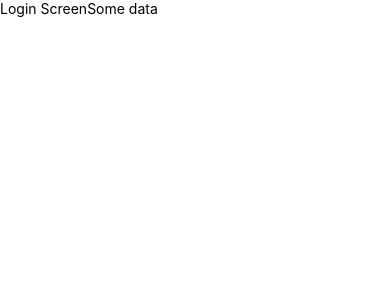
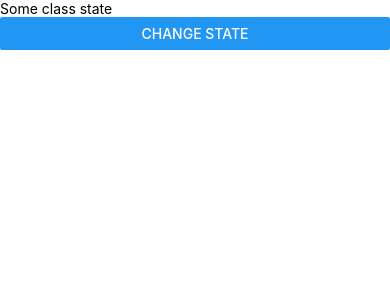
Before and after one commit to reactNativeProjectsByDhanajitKapali/DemoProject, a React Native app: screen / in a window 390 px wide. Shown: the top 300 px of the page. Built offline with nearby package versions, Linux system fonts and the light colour scheme.

Commit message:
Class Component and its state

```diff
--- a/App.js
+++ b/App.js
@@ -1,14 +1,37 @@
 import React from 'react';
-import {Text, View} from 'react-native';
+import {Button, Text, View, SafeAreaView} from 'react-native';
 import Login from './components/Login';
 
-const App = () => {
-  return (
-    <View>
-      {/* <Text>The Demo Project</Text> */}
-      <Login data={'Some data'} />
-    </View>
-  );
-};
+// const App = () => {
+//   return (
+//     <View>
+//       {/* <Text>The Demo Project</Text> */}
+//       <Login data={'Some data'} />
+//     </View>
+//   );
+// };
+
+class App extends React.Component {
+  constructor() {
+    super();
+    this.state = {
+      data: 'Some class state',
+    };
+  }
+
+  render() {
+    return (
+      <SafeAreaView>
+        <Text>{this.state.data}</Text>
+        <Button
+          title="Change State"
+          onPress={() => {
+            this.setState({data: 'State Changed'});
+          }}
+        />
+      </SafeAreaView>
+    );
+  }
+}
 
 export default App;
```
